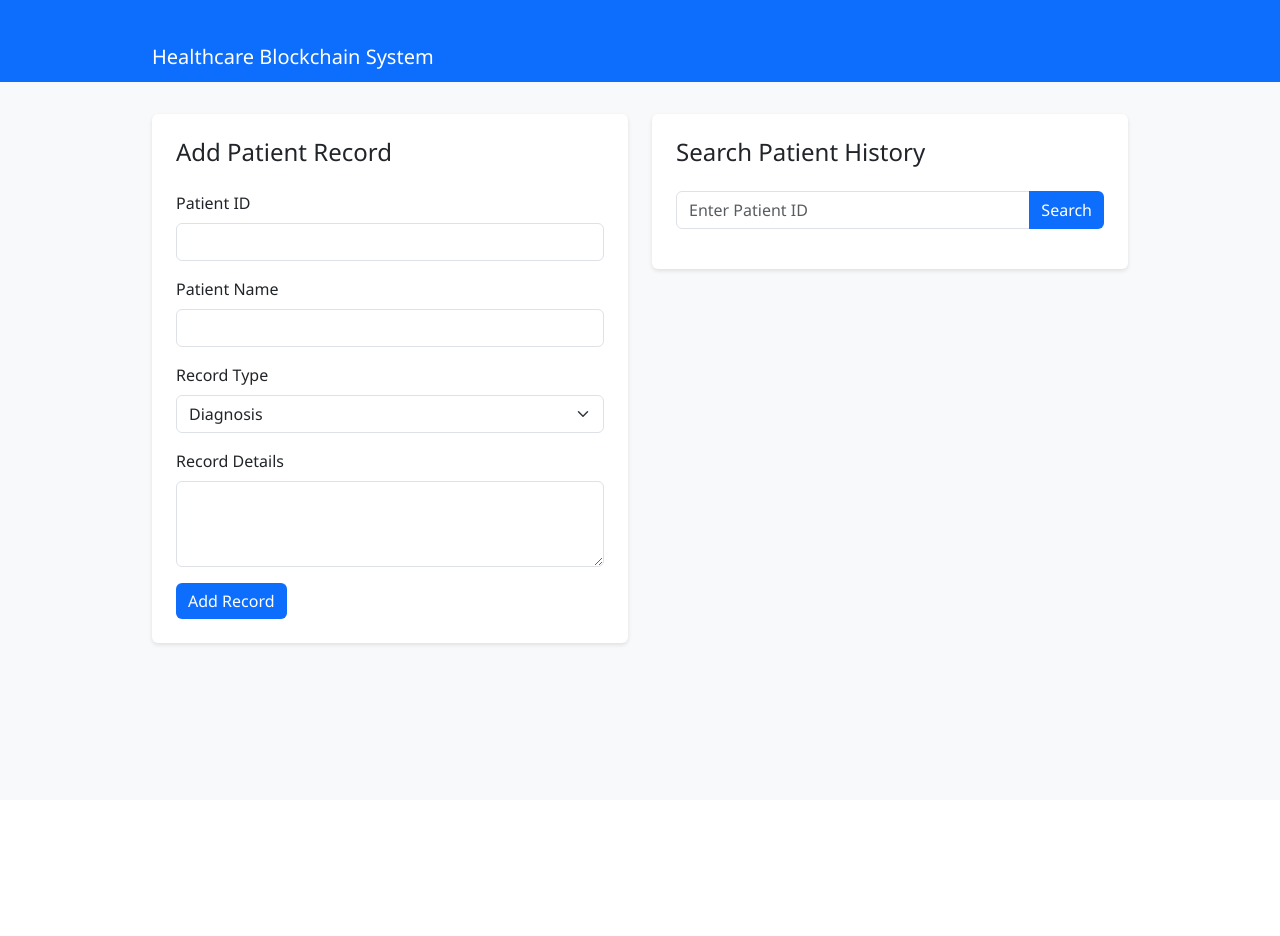
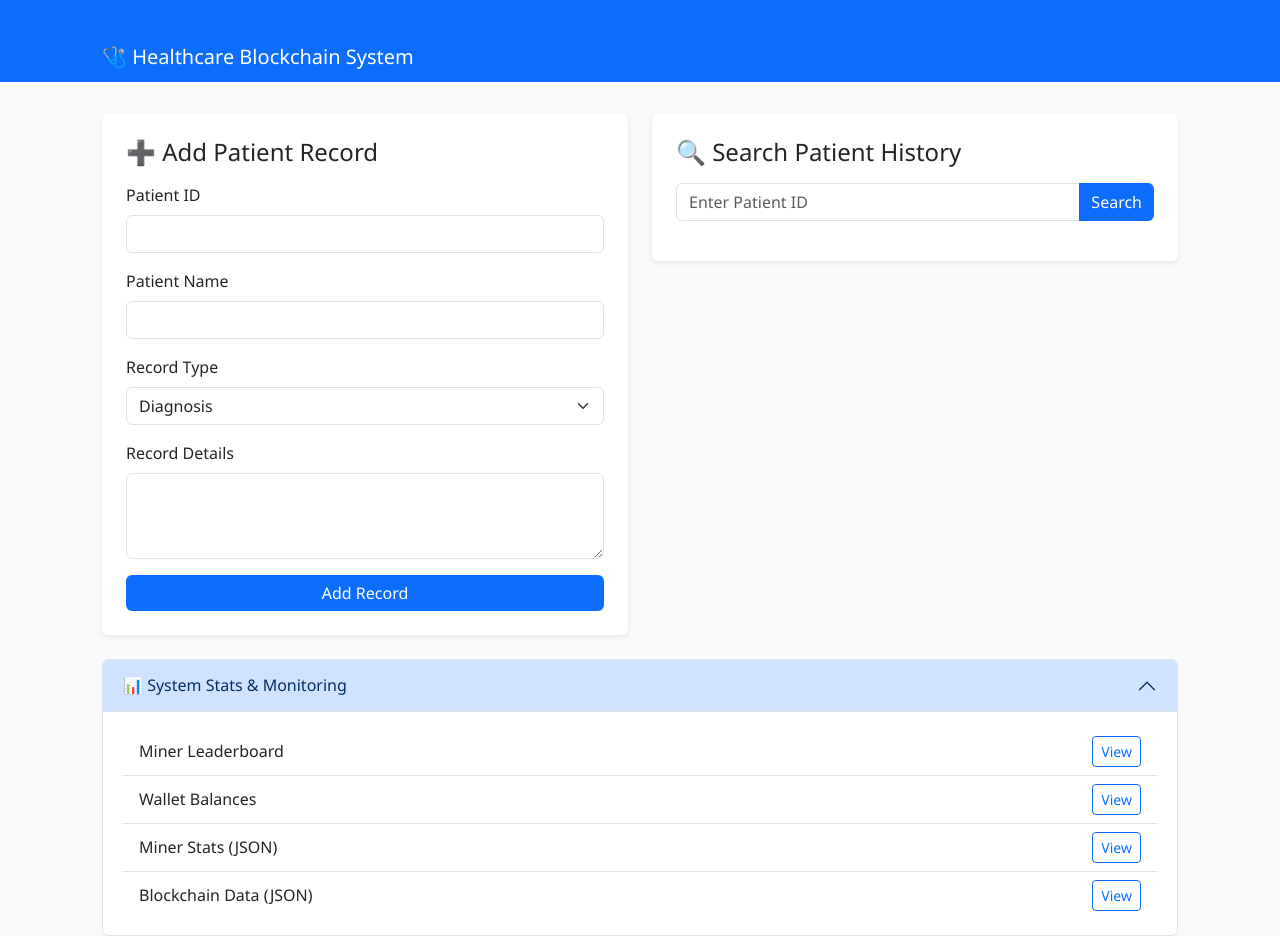
Before and after one commit to 89P13-24/TLS-Implementation, a Flask app: page / in a window 1280 px wide. Before the commit the page ends 647 px from the top, so only its background shows below. Run offline with Flask 3, Linux system fonts and the light colour scheme.

Commit message:
added mining, multiple miners, and miner page

```diff
--- a/blockchain/app.py
+++ b/blockchain/app.py
@@ -2,13 +2,43 @@ from flask import Flask, request, jsonify, render_template
 import hashlib
 import json
 from time import time
+import os
+import multiprocessing
+import random
 
 app = Flask(__name__)
 
+def miner_worker(block_data, difficulty, result_dict, miner_id):
+    nonce = random.randint(0, 1_000_000)
+    while not result_dict.get("winner"):
+        candidate_block = block_data.copy()
+        candidate_block['nonce'] = nonce
+        block_string = json.dumps(candidate_block, sort_keys=True).encode()
+        block_hash = hashlib.sha256(block_string).hexdigest()
+
+        if block_hash.startswith('0' * difficulty):
+            result_dict['winner'] = True
+            result_dict['nonce'] = nonce
+            result_dict['hash'] = block_hash
+            result_dict['miner_id'] = miner_id
+            return
+        nonce += 1
+
 class Blockchain:
-    def __init__(self):
-        self.chain = []
-        self.create_block(data='Genesis Block')
+    def __init__(self, chain_file="chain.json"):
+        self.chain_file = chain_file
+        self.miner_file = "miners.json"
+        self.difficulty = 4
+        self.reward_per_block = 10
+
+        self.chain = self.load_chain()
+        self.wallets = {}  # miner_id -> reward balance
+        self.miners = self.load_miners()
+
+        if not self.chain:
+            print("⚠️  No chain file found. Creating Genesis Block.")
+            self.create_block(data='Genesis Block')
+            self.save_chain()
 
     def create_block(self, data):
         block = {
@@ -16,21 +46,94 @@ class Blockchain:
             'timestamp': time(),
             'data': data,
             'previous_hash': self.chain[-1]['hash'] if self.chain else '0',
+            'nonce': 0
         }
-        block['hash'] = self.hash(block)
+
+        # Set random difficulty between 4 and 5
+        self.difficulty = random.randint(4, 5)
+        print(f"\n⛏️  Starting mining for block {block['index']} with difficulty {self.difficulty}...")
+
+        start_time = time()
+        block = self.proof_of_work(block)
+        end_time = time()
+        print(f"✅ Block {block['index']} mined by {block['miner']} "
+              f"in {end_time - start_time:.2f}s with nonce {block['nonce']}")
+
+        # Reward the miner
+        miner_id = block['miner']
+        self.wallets[miner_id] = self.wallets.get(miner_id, 0) + self.reward_per_block
+
+        # Update miner tracking
+        if miner_id not in self.miners:
+            self.miners[miner_id] = {
+                "blocks_mined": 0,
+                "total_rewards": 0,
+                "joined_at": time()
+            }
+        self.miners[miner_id]["blocks_mined"] += 1
+        self.miners[miner_id]["total_rewards"] += self.reward_per_block
+        self.save_miners()
+
         self.chain.append(block)
+        self.save_chain()
+        return block
+
+    def proof_of_work(self, block):
+        manager = multiprocessing.Manager()
+        result_dict = manager.dict()
+        result_dict['winner'] = False
+
+        processes = []
+        num_miners = 4
+
+        block_data = {k: v for k, v in block.items() if k != 'hash'}
+
+        for i in range(num_miners):
+            p = multiprocessing.Process(target=miner_worker,
+                                        args=(block_data, self.difficulty, result_dict, f"Miner_{i+1}"))
+            p.start()
+            processes.append(p)
+
+        for p in processes:
+            p.join()
+
+        block['nonce'] = result_dict['nonce']
+        block['hash'] = result_dict['hash']
+        block['miner'] = result_dict['miner_id']
         return block
 
     def hash(self, block):
         block_copy = block.copy()
         block_copy.pop('hash', None)
-        return hashlib.sha256(json.dumps(block_copy, sort_keys=True).encode()).hexdigest()
+        encoded_block = json.dumps(block_copy, sort_keys=True).encode()
+        return hashlib.sha256(encoded_block).hexdigest()
 
     def get_chain(self):
         return self.chain
 
     def get_by_patient(self, patient_id):
-        return [blk for blk in self.chain if blk['data'].get('patient_id') == patient_id]
+        return [blk for blk in self.chain if isinstance(blk['data'], dict) and blk['data'].get('patient_id') == patient_id]
+
+    def save_chain(self):
+        with open(self.chain_file, 'w') as f:
+            json.dump(self.chain, f, indent=4)
+
+    def load_chain(self):
+        if os.path.exists(self.chain_file):
+            with open(self.chain_file, 'r') as f:
+                return json.load(f)
+        return []
+
+    def load_miners(self):
+        if os.path.exists(self.miner_file):
+            with open(self.miner_file, 'r') as f:
+                return json.load(f)
+        return {}
+
+    def save_miners(self):
+        with open(self.miner_file, 'w') as f:
+            json.dump(self.miners, f, indent=4)
+
 
 blockchain = Blockchain()
 
@@ -48,7 +151,6 @@ def add_record():
 
 @app.route('/get_chain', methods=['GET'])
 def get_chain():
-    print (blockchain.get_chain())
     return jsonify(blockchain.get_chain())
 
 @app.route('/get_patient/<patient_id>', methods=['GET'])
@@ -56,5 +158,23 @@ def get_patient(patient_id):
     records = blockchain.get_by_patient(patient_id)
     return jsonify(records)
 
+@app.route('/wallets', methods=['GET'])
+def get_wallets():
+    return jsonify(blockchain.wallets)
+
+@app.route('/miner_stats', methods=['GET'])
+def get_miner_stats():
+    return jsonify(blockchain.miners)
+
+@app.route('/miners', methods=['GET'])
+def miners_page():
+    chain = blockchain.get_chain()
+    wallets = blockchain.wallets
+    miners = blockchain.miners
+    return render_template('miners.html', chain=chain[-10:], wallets=wallets, miners=miners)
+
+
+
 if __name__ == '__main__':
+    multiprocessing.set_start_method("fork")
     app.run(host='0.0.0.0', debug=True)
--- /dev/null
+++ b/blockchain/miners.json
@@ -0,0 +1,12 @@
+{
+    "Miner_1": {
+        "blocks_mined": 1,
+        "total_rewards": 10,
+        "joined_at": 1746469689.344586
+    },
+    "Miner_4": {
+        "blocks_mined": 1,
+        "total_rewards": 10,
+        "joined_at": 1746470272.401118
+    }
+}
--- a/blockchain/templates/index.html
+++ b/blockchain/templates/index.html
@@ -9,21 +9,21 @@
             font-family: 'Segoe UI', Tahoma, Geneva, Verdana, sans-serif;
         }
         .container {
-            max-width: 1000px;
+            max-width: 1100px;
             margin-top: 2rem;
         }
         .card {
-            box-shadow: 0 2px 4px rgba(0,0,0,0.1);
-            margin-bottom: 1rem;
+            box-shadow: 0 2px 5px rgba(0,0,0,0.08);
             border: none;
             transition: transform 0.2s;
         }
         .card:hover {
-            transform: translateY(-2px);
+            transform: translateY(-3px);
         }
         .timeline-card {
             border-left: 4px solid #0d6efd;
             margin-bottom: 1rem;
+            background-color: #fff;
         }
         .btn-primary {
             background-color: #0d6efd;
@@ -42,16 +42,16 @@
 <body>
     <nav class="navbar navbar-dark bg-primary">
         <div class="container">
-            <span class="navbar-brand mb-0 h1">Healthcare Blockchain System</span>
+            <span class="navbar-brand mb-0 h1">🩺 Healthcare Blockchain System</span>
         </div>
     </nav>
 
     <div class="container">
         <div class="row mt-4">
-            <!-- Add Record Section -->
+            <!-- Add Record -->
             <div class="col-md-6">
                 <div class="card p-4">
-                    <h4 class="mb-4">Add Patient Record</h4>
+                    <h4 class="mb-3">➕ Add Patient Record</h4>
                     <form id="recordForm">
                         <div class="mb-3">
                             <label class="form-label">Patient ID</label>
@@ -74,16 +74,16 @@
                             <label class="form-label">Record Details</label>
                             <textarea class="form-control" id="rec" rows="3" required></textarea>
                         </div>
-                        <button type="button" class="btn btn-primary" onclick="addRecord()">Add Record</button>
+                        <button type="button" class="btn btn-primary w-100" onclick="addRecord()">Add Record</button>
                     </form>
                     <div id="status" class="alert alert-success mt-3" style="display: none;"></div>
                 </div>
             </div>
 
-            <!-- Search Section -->
+            <!-- Search Record -->
             <div class="col-md-6">
                 <div class="card p-4">
-                    <h4 class="mb-4">Search Patient History</h4>
+                    <h4 class="mb-3">🔍 Search Patient History</h4>
                     <div class="input-group mb-3">
                         <input type="text" class="form-control" id="searchId" placeholder="Enter Patient ID">
                         <button class="btn btn-primary" onclick="getPatient()">Search</button>
@@ -91,13 +91,47 @@
                 </div>
 
                 <div id="patientInfo" class="card p-4 mt-3" style="display: none;">
-                    <h5>Patient Information</h5>
+                    <h5 class="mb-2">👤 Patient Information</h5>
                     <div id="patientDetails"></div>
                 </div>
 
                 <div id="timeline" class="mt-3"></div>
             </div>
         </div>
+
+        <!-- Stats Section -->
+        <div class="accordion mt-4" id="statsAccordion">
+            <div class="accordion-item">
+                <h2 class="accordion-header" id="headingStats">
+                    <button class="accordion-button" type="button" data-bs-toggle="collapse" data-bs-target="#collapseStats" aria-expanded="true" aria-controls="collapseStats">
+                        📊 System Stats & Monitoring
+                    </button>
+                </h2>
+                <div id="collapseStats" class="accordion-collapse collapse show" aria-labelledby="headingStats">
+                    <div class="accordion-body">
+                        <ul class="list-group list-group-flush">
+                            <li class="list-group-item d-flex justify-content-between align-items-center">
+                                Miner Leaderboard
+                                <a href="/miners" class="btn btn-sm btn-outline-primary">View</a>
+                            </li>
+                            <li class="list-group-item d-flex justify-content-between align-items-center">
+                                Wallet Balances
+                                <a href="/wallets" class="btn btn-sm btn-outline-primary">View</a>
+                            </li>
+                            <li class="list-group-item d-flex justify-content-between align-items-center">
+                                Miner Stats (JSON)
+                                <a href="/miner_stats" class="btn btn-sm btn-outline-primary">View</a>
+                            </li>
+                            <li class="list-group-item d-flex justify-content-between align-items-center">
+                                Blockchain Data (JSON)
+                                <a href="/get_chain" class="btn btn-sm btn-outline-primary">View</a>
+                            </li>
+                        </ul>
+                    </div>
+                </div>
+            </div>
+        </div>
+
     </div>
 
     <script>
@@ -124,10 +158,8 @@
                 const data = await res.json();
                 const status = document.getElementById('status');
                 status.style.display = 'block';
-                status.innerText = `Record Added Successfully - Block #${data.index}`;
+                status.innerText = `✅ Record Added Successfully — Block #${data.index}`;
                 setTimeout(() => { status.style.display = 'none'; }, 3000);
-
-                // Clear form
                 document.getElementById('recordForm').reset();
             } catch (error) {
                 alert('Error adding record: ' + error.message);
@@ -158,7 +190,6 @@
                     });
                     document.getElementById('timeline').innerHTML = html;
 
-                    // Display patient info
                     const patientName = records[0].data.patient_name || 'Unknown';
                     document.getElementById('patientDetails').innerHTML = `
                         <p><strong>ID:</strong> ${id}</p>
```
Also changed, not shown: blockchain/chain.json (added, +127 -0 lines), blockchain/templates/miners.html (added, +71 -0 lines).
